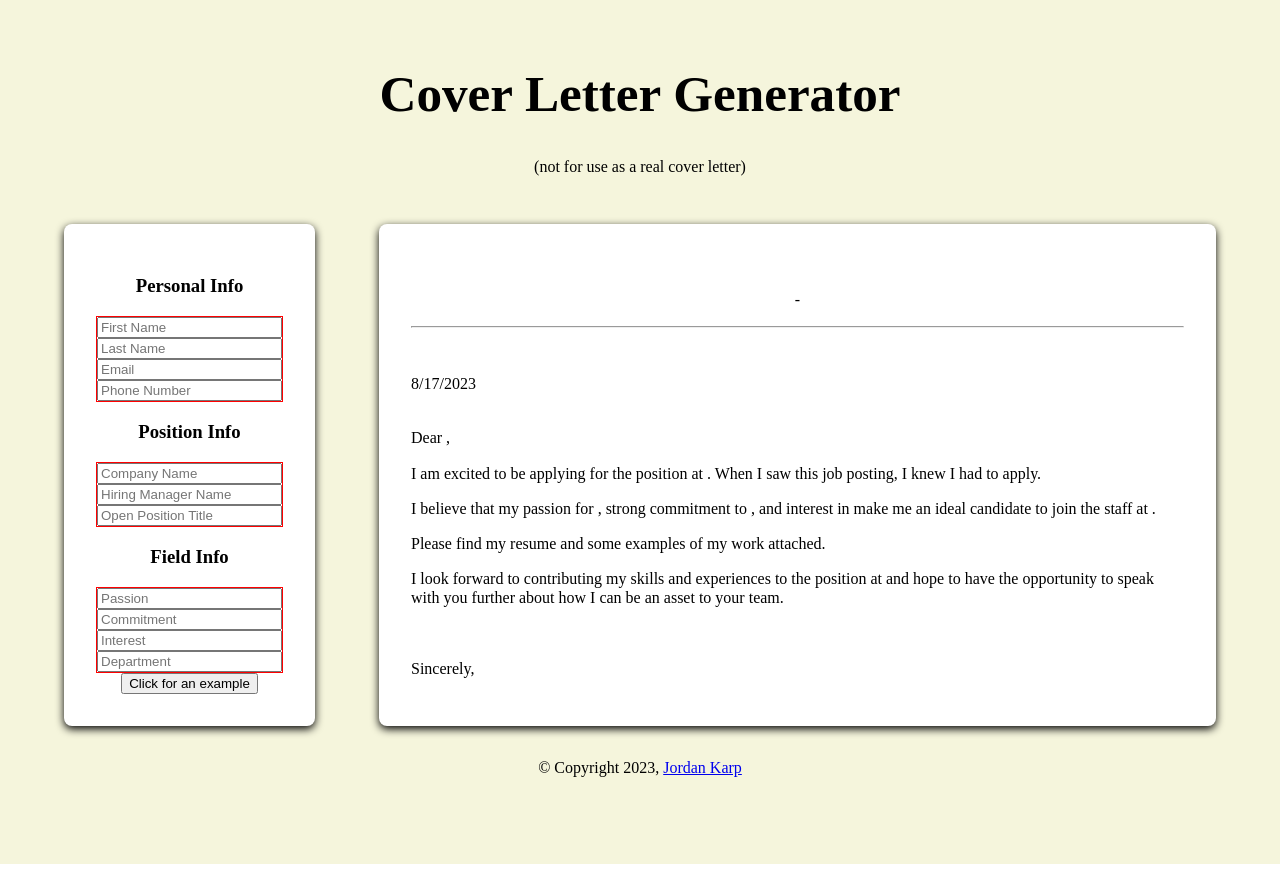
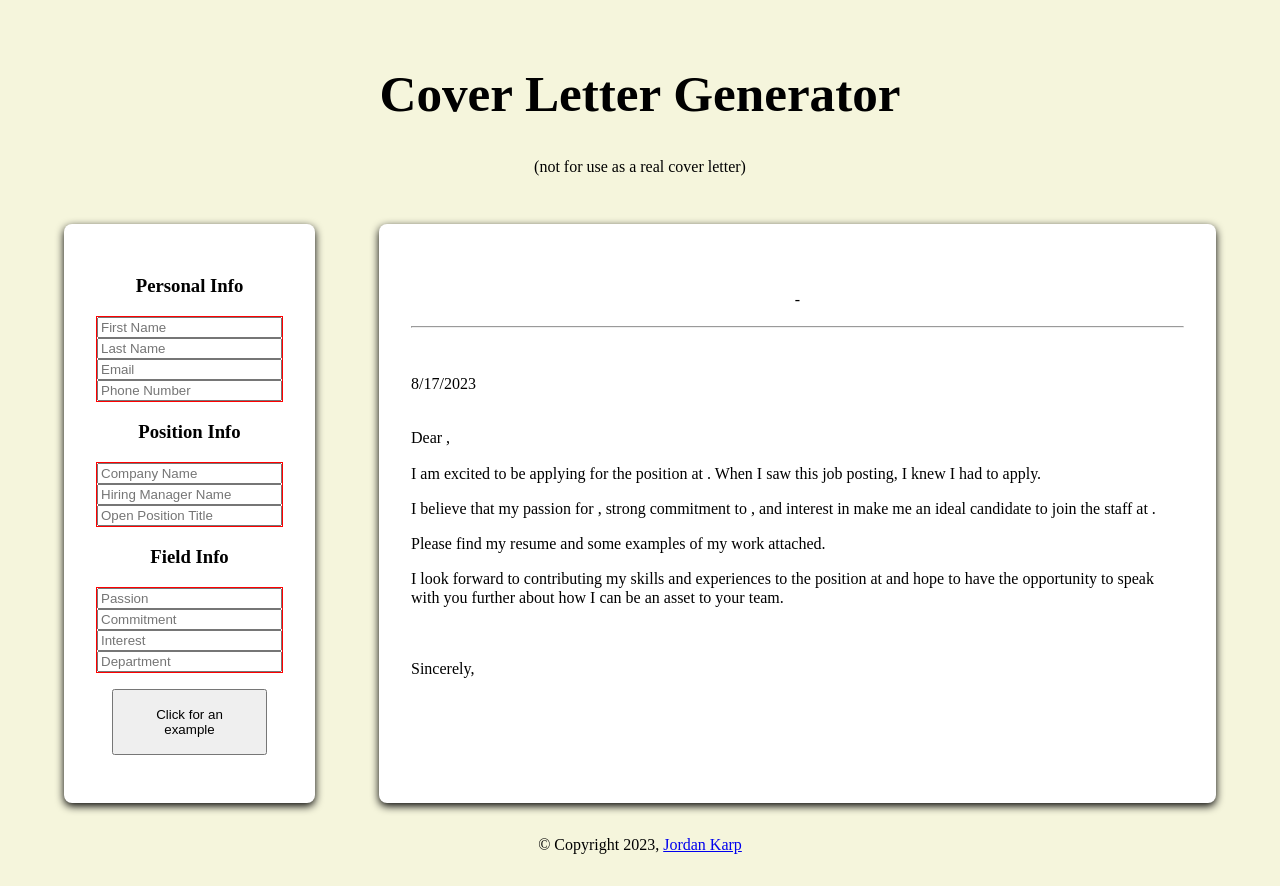
Before and after one commit to JordanKarp/cover-letter-generator, a React (Vite) app: page / in a window 1280 px wide. Before the commit the page ends 864 px from the top, so only its background shows below. Built offline with nearby package versions, Linux system fonts and the light colour scheme.

Commit message:
Update index.css

```diff
--- a/src/index.css
+++ b/src/index.css
@@ -28,6 +28,10 @@ h1 {
   line-height: 1.1;
 }
 
+button {
+  margin: 1rem;
+  padding: 1rem;
+}
 
 #footer>p{
   display: inline;
```
